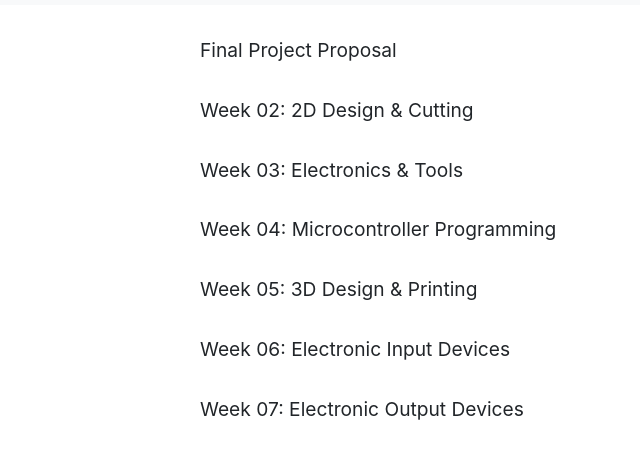
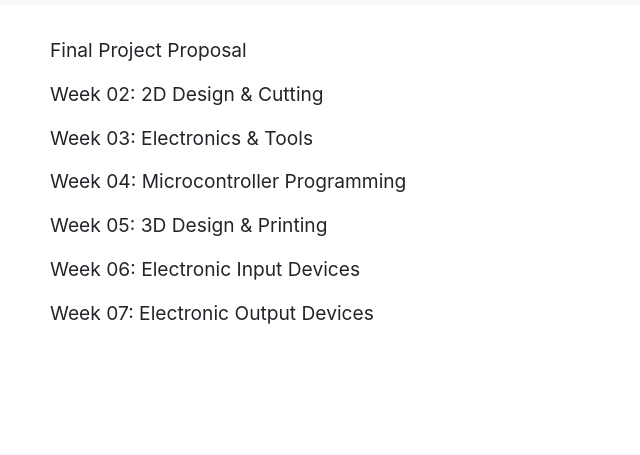
Before and after one commit to EviLore/PHYS-S12, a plain HTML site: page index.html in a window 1280 px wide. Shown: the part 51-506 px from the top of the page, without its empty margins (0-640 px from the left). Drawn offline with nearby package versions, Linux system fonts and the light colour scheme.

Commit message:
Minor update homepage css

```diff
--- a/index.html
+++ b/index.html
@@ -29,21 +29,13 @@
 
 <body>
 <p></p>
-<div class="bodytexthome">
-  <!--i class="fa-solid fa-5x fa-unlock-keyhole" href="./final/index.html"></i> -->
-  <p><a class="link-dark" id="homenav" href="./final/index.html">Final Project Proposal</a></p>
+<div class="bodytexthome"><a class="link-dark" id="homenav" href="./final/index.html">Final Project Proposal</a></div>
+<div class="bodytexthome"><a class="link-dark" id="homenav" href="./02_cutting/index.html">Week 02: 2D Design & Cutting</a></div>
+<div class="bodytexthome"><a class="link-dark" id="homenav" href="./03_tools/index.html">Week 03: Electronics & Tools</a></div>
+<div class="bodytexthome"><a class="link-dark" id="homenav" href="./04_micro/index.html">Week 04: Microcontroller Programming</a></div>
+<div class="bodytexthome"><a class="link-dark" id="homenav" href="./05_3d/index.html">Week 05: 3D Design & Printing</a></div>
+<div class="bodytexthome"><a class="link-dark" id="homenav" href="./06_input/index.html">Week 06: Electronic Input Devices</a></div>
+<div class="bodytexthome"><a class="link-dark" id="homenav" href="./07_output/index.html">Week 07: Electronic Output Devices</a></div>
 
-  <p><a class="link-dark" id="homenav" href="./02_cutting/index.html">Week 02: 2D Design & Cutting</a></p>
-
-  <p><a class="link-dark" id="homenav" href="./03_tools/index.html">Week 03: Electronics & Tools</a></p>
-
-  <p><a class="link-dark" id="homenav" href="./04_micro/index.html">Week 04: Microcontroller Programming</a></p>
-
-  <p><a class="link-dark" id="homenav" href="./05_3d/index.html">Week 05: 3D Design & Printing</a></p>
-
-  <p><a class="link-dark" id="homenav" href="./06_input/index.html">Week 06: Electronic Input Devices</a></p>
-
-  <p><a class="link-dark" id="homenav" href="./07_output/index.html">Week 07: Electronic Output Devices</a></p>
-</div>
 </body>
 </html>
--- a/style.css
+++ b/style.css
@@ -41,7 +41,13 @@ background-color: gainsboro;
 }
 
 .bodytexthome {
-  padding-inline: 0px !important;
+  font-size: 16px;
+  padding-inline: 50px;
+  padding-bottom: 15px;
+  height: 100%;
+  display: flex;
+  justify-content: left;
+  align-items: center;
 }
 
 .spacer {
```
